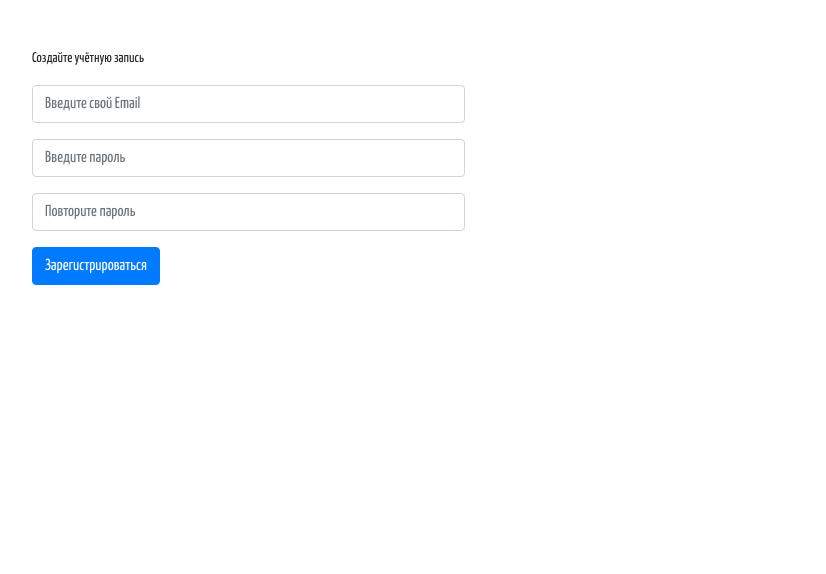
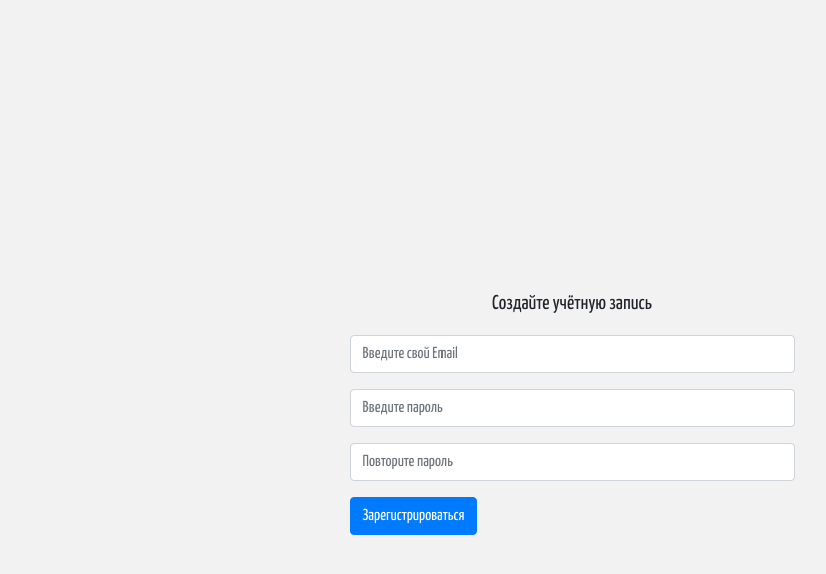
Before and after one commit to gorshkov-1995/FurnitureServicePHP, a PHP site: page /signup.php in a window 1280 px wide. Shown: the top 574 px of the page, without its empty margins (68-894 px from the left). Run offline with PHP 8.4, Linux system fonts and the light colour scheme.

Commit message:
крутые фишки

```diff
--- a/css/style.css
+++ b/css/style.css
@@ -9,10 +9,7 @@ body {
 }
 
 .navbar {
-	padding-top: 30px;
-	margin-bottom: 15px;
-	padding-right: 0px;
-	padding-left: 0px;
+	padding: 15px 0px;
 }
 
 .navbar-nav {
@@ -27,21 +24,16 @@ body {
 	padding-left: 5px;
 	padding-right: 5px;
 }
-
+/*
 .navbar-nav li:hover{
 	border-left: 0.5px #707070 solid;
 	border-right: 0.5px #707070 solid;
 }
-
+*/
 .navbar-nav li a {
 	color: #707070;
 	text-decoration: none;
 	text-transform: uppercase;
-}
-
-.dropdown-menu {
-    min-width: 14rem;
-    left: -10rem;
 }
 
 /*///////////////////////*/
@@ -95,3 +87,31 @@ body {
 	color: #707070;
 	font-size: 18px;
 }
+
+/*///Для формы регистрации//*/
+
+.register {
+	margin-top: 26%;
+}
+
+.register p {
+    text-align: center;
+    font-size: 20px;
+}
+
+/*////Для авторизации/////*/
+
+.dropdown-menu {
+	min-width: 14rem;
+	left: -162px;
+}
+
+#dropdownMenuLink {
+	color: red;
+}
+
+.auto_exit {
+	left: -33px;
+    text-align: center;
+    min-width: 9rem;
+}
--- a/signup.php
+++ b/signup.php
@@ -17,9 +17,6 @@
                 //echo 'Всё готово, можете авторизоваться!';
 				//exit();
 			}
-			else{
-				echo 'Логин уже существует';
-			}
 		}
 		else {
 			echo 'Всё пусто!';
@@ -37,10 +34,11 @@
 	<link rel="stylesheet" href="css/style.css"/>
     <title>Form PHP</title>
 </head>
-<body>
+<body style="background-color: #f2f2f2;">
 	<div class="container">
 	    <?php if($isRegister == false) { ?>
-            <form class="col-5 mt-5" method="POST" action="<?php echo $_SERVER['PHP_SELF']; ?>">
+            <div class="row register justify-content-center">
+                <form class="col-5 col-xs-12" method="POST" action="<?php echo $_SERVER['PHP_SELF']; ?>">
                     <p>Создайте учётную запись</p>
                     <div class="form-group">
                         <input type="email" class="form-control" id="exampleInputEmail1" aria-describedby="emailHelp" name="username" placeholder="Введите свой Email">
@@ -51,24 +49,21 @@
                     <div class="form-group">
                         <input type="password" class="form-control" id="exampleInputPassword2" name="password2" placeholder="Повторите пароль">
                     </div>
-                <button type="submit" name="submit" class="btn btn-primary">Зарегистрироваться</button>
+                    <button type="submit" name="submit" class="btn btn-primary align-middle">Зарегистрироваться</button>
                 </form>
+            </div>
         <?php } else { ?>
             <div class="modal" style="display: block" tabindex="-1" role="dialog">
                 <div class="modal-dialog" role="document">
                     <div class="modal-content">
                         <div class="modal-header">
-                            <h5 class="modal-title">Регистрация!</h5>
+                            <h5 class="modal-title">Регистрация завершена успешно!</h5>
                             <button type="button" class="close" data-dismiss="modal" aria-label="Close">
-                                <span aria-hidden="true">&times;</span>
+
                             </button>
                         </div>
-                        <div class="modal-body">
-                            <p>Готово!</p>
-                        </div>
                         <div class="modal-footer">
-                            <button type="button" class="btn btn-secondary" data-dismiss="modal">Close</button>
-                            <button type="button" class="btn btn-primary">Нештяк!</button>
+                            <a href="index.php"><button type="button" class="btn btn-primary">Вернуться на главную страницу</button></a>
                         </div>
                     </div>
                 </div>
```
Also changed, not shown: index.php (+23 -19 lines). Lines whose indentation alone changed are shown as unchanged.
